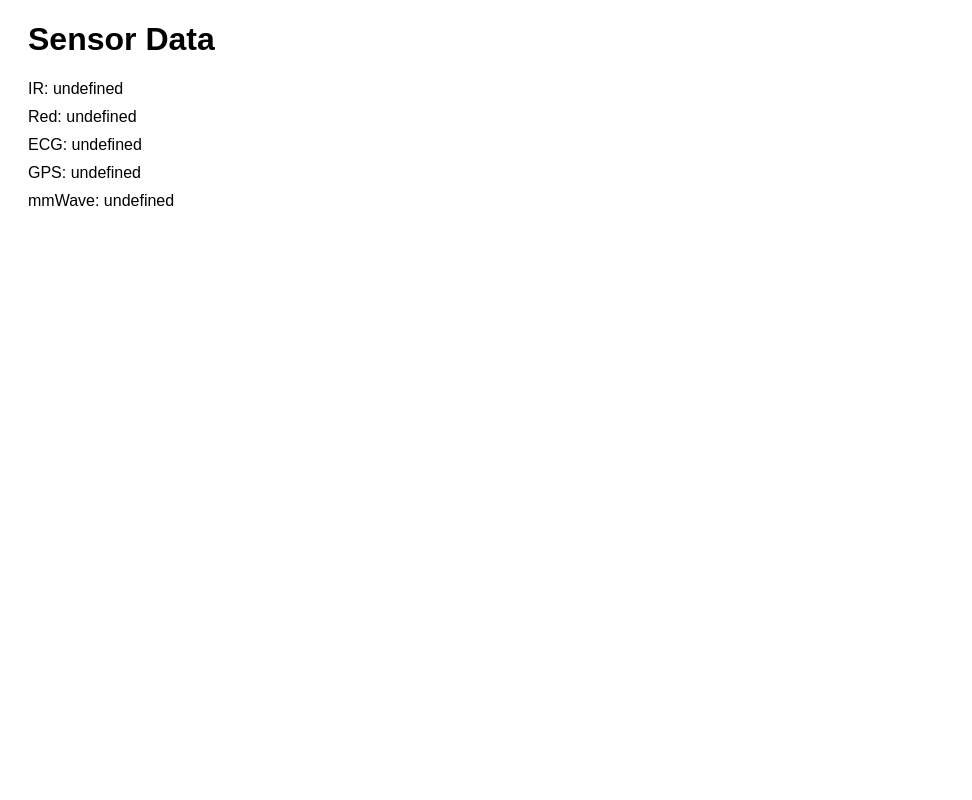
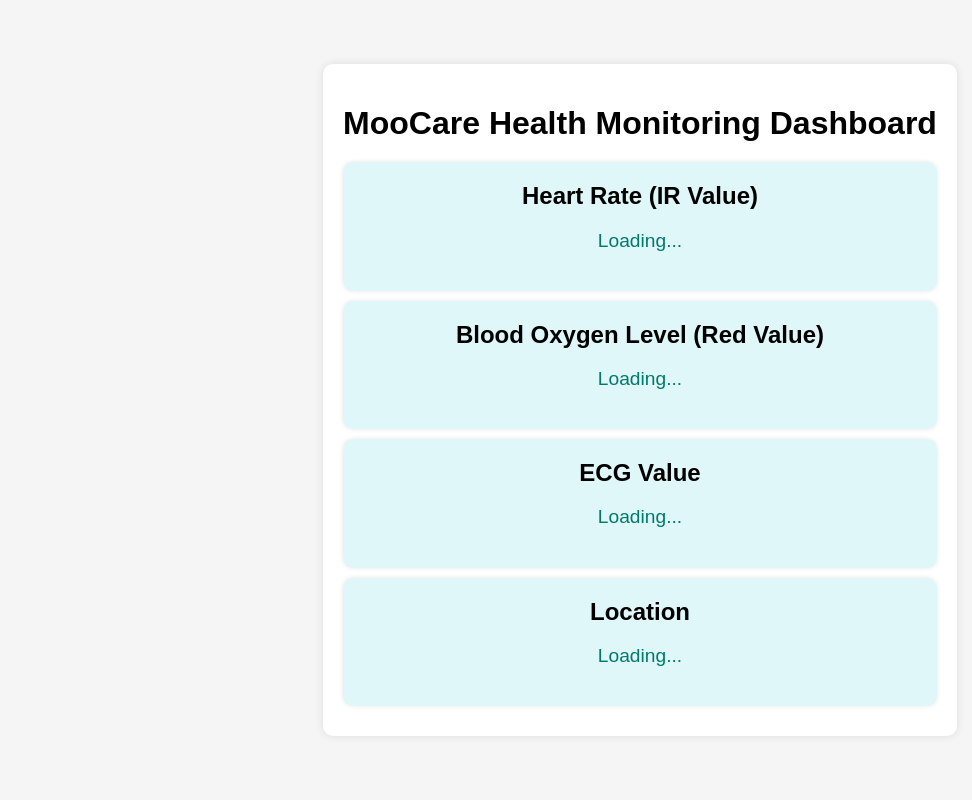
Before and after one commit to arunkumarn006/MooCare, a Flask app: page / in a window 1280 px wide. Shown: the whole page, without its empty margins (0-972 px from the left). Run offline with Flask 3, Linux system fonts and the light colour scheme; data that the repository does not hold is empty.

Commit message:
cssandhtml

```diff
--- /dev/null
+++ b/styles.css
@@ -0,0 +1,39 @@
+body {
+    font-family: Arial, sans-serif;
+    background-color: #f5f5f5;
+    margin: 0;
+    padding: 0;
+    display: flex;
+    justify-content: center;
+    align-items: center;
+    height: 100vh;
+  }
+
+  .container {
+    text-align: center;
+    background-color: #fff;
+    padding: 20px;
+    box-shadow: 0 0 10px rgba(0, 0, 0, 0.1);
+    border-radius: 10px;
+  }
+
+  h1 {
+    margin-bottom: 20px;
+  }
+
+  .card {
+    background-color: #e0f7fa;
+    margin: 10px 0;
+    padding: 20px;
+    border-radius: 10px;
+    box-shadow: 0 0 5px rgba(0, 0, 0, 0.1);
+  }
+
+  .card h2 {
+    margin: 0 0 10px 0;
+  }
+
+  .card p {
+    font-size: 1.2em;
+    color: #00796b;
+  }
--- a/templates/index.html
+++ b/templates/index.html
@@ -1,43 +1,32 @@
 <!DOCTYPE html>
-<html>
+<html lang="en">
 <head>
-  <title>Sensor Data Dashboard</title>
-  <style>
-    .data-container {
-      font-family: Arial, sans-serif;
-      margin: 20px;
-    }
-    .data {
-      margin: 10px 0;
-    }
-  </style>
+  <meta charset="UTF-8">
+  <meta name="viewport" content="width=device-width, initial-scale=1.0">
+  <title>MooCare Dashboard</title>
+  <link rel="stylesheet" href="{{ url_for('static', filename='styles.css') }}">
 </head>
 <body>
-  <div class="data-container">
-    <h1>Sensor Data</h1>
-    <div class="data" id="ir">IR: </div>
-    <div class="data" id="red">Red: </div>
-    <div class="data" id="ecg">ECG: </div>
-    <div class="data" id="gps">GPS: </div>
-    <div class="data" id="mmwave">mmWave: </div>
+  <div class="container">
+    <h1>MooCare Health Monitoring Dashboard</h1>
+    <div class="card">
+      <h2>Heart Rate (IR Value)</h2>
+      <p id="irValue">Loading...</p>
+    </div>
+    <div class="card">
+      <h2>Blood Oxygen Level (Red Value)</h2>
+      <p id="redValue">Loading...</p>
+    </div>
+    <div class="card">
+      <h2>ECG Value</h2>
+      <p id="ecgValue">Loading...</p>
+    </div>
+    <div class="card">
+      <h2>Location</h2>
+      <p id="location">Loading...</p>
+    </div>
   </div>
 
-  <script>
-    async function fetchSensorData() {
-      try {
-        const response = await fetch('/api/sensor-data');
-        const data = await response.json();
-        document.getElementById('ir').innerText = 'IR: ' + data.ir;
-        document.getElementById('red').innerText = 'Red: ' + data.red;
-        document.getElementById('ecg').innerText = 'ECG: ' + data.ecg;
-        document.getElementById('gps').innerText = 'GPS: ' + data.gps;
-        document.getElementById('mmwave').innerText = 'mmWave: ' + data.mmwave;
-      } catch (error) {
-        console.error('Error fetching sensor data:', error);
-      }
-    }
-
-    setInterval(fetchSensorData, 1000);
-  </script>
+  <script src="{{ url_for('static', filename='script.js') }}"></script>
 </body>
 </html>
```
